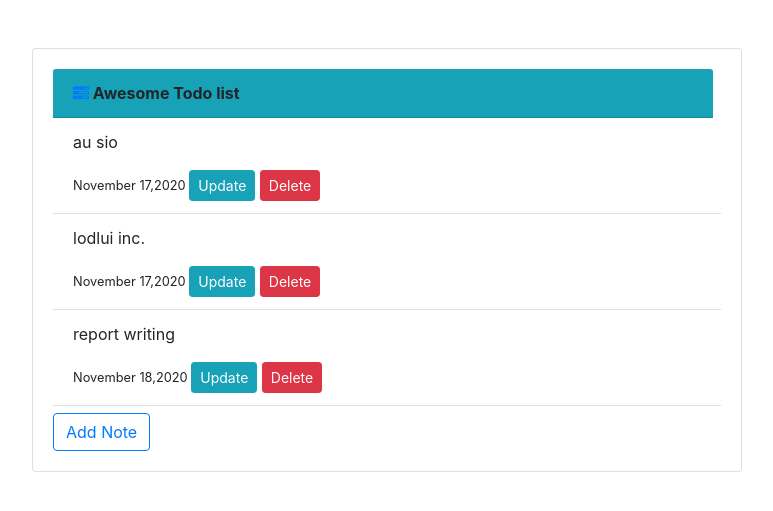
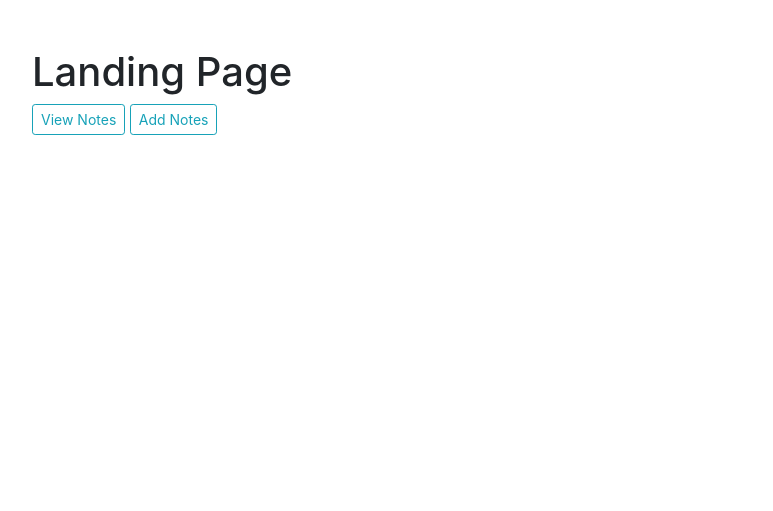
Before and after one commit to lodyne/ToDo, a Django app: page / in a window 1280 px wide. Shown: the top 511 px of the page, without its empty margins (253-1026 px from the left). Run offline with Django 3.2, Linux system fonts and the light colour scheme; data comes from the database, SQL or seed files in the repository; some libraries are stand-ins or nearby versions.

Commit message:
add landing page

```diff
--- a/task/templates/task/home.html
+++ b/task/templates/task/home.html
@@ -1,8 +1,13 @@
-{% extends 'task/index.html' %} {% block content %} {% for object in object_list %}
-<div class="media">
-	<div class="media-body">
-		<p>{{object.notes}}</p>
-		<small class="text-muted">{{object.date_created}}</small>
+{% extends 'task/index.html' %} {% block content %}
+<div class="container d-flex justify-content-center mt-5">
+	<div class="col-md-8">
+		<h1>Landing Page</h1>
+		<a class="btn btn-sm btn-outline-info" href="{% url 'task-list'%}"
+			>View Notes</a
+		>
+		<a class="btn btn-sm btn-outline-info" href="{% url 'task-create'%}"
+			>Add Notes</a
+		>
 	</div>
 </div>
-{% endfor %} {% endblock content %}
+{% endblock content %}
--- a/task/templates/task/task_detail.html
+++ b/task/templates/task/task_detail.html
@@ -4,7 +4,7 @@
 	<div class="col-md-8">
 		<div class="card">
 			<div class="card-body">
-				<a class="text-decoration-none" href="{% url 'home' %}">
+				<a class="text-decoration-none" href="{% url 'task-list' %}">
 					<i class="fa fa-tasks" aria-hidden="true"></i>
 				</a>
 				<ul class="list-group list-group-flush">
--- a/task/urls.py
+++ b/task/urls.py
@@ -12,8 +12,8 @@ from .views import(
 
 
 urlpatterns =[
-    # path('',Home.as_view(),name='home'),
-    path('',TaskListView.as_view(),name='home'),
+    path('',Home.as_view(),name='home'),
+    path('task/',TaskListView.as_view(),name='task-list'),
     path('task/<int:pk>/',TaskDetailView.as_view(),name='task-detail'),
     path('task/new',TaskCreateView.as_view(),name='task-create'),
     path('task/<int:pk>/edit/',TaskUpdateView.as_view(),name='task-update'),
--- a/task/views.py
+++ b/task/views.py
@@ -12,7 +12,7 @@ from .models import Task
 # Create your views here.
 
 class Home(TemplateView):
-    template_name='task/index.html'
+    template_name='task/home.html'
 
 
 class TaskListView(ListView):
@@ -24,15 +24,15 @@ class TaskDetailView(DetailView):
 class TaskCreateView(CreateView):
     model=Task
     fields=['notes','date_created']
-    success_url='/'
+    success_url='/task'
 
 
 class TaskUpdateView(UpdateView):
     model=Task
     fields=['notes','date_created']
-    success_url='/'
+    success_url='/task'
 
 
 class TaskDeleteView(DeleteView):
     model=Task
-    success_url='/'
+    success_url='/task'
```
